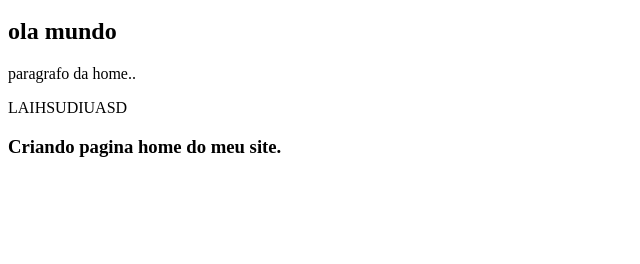
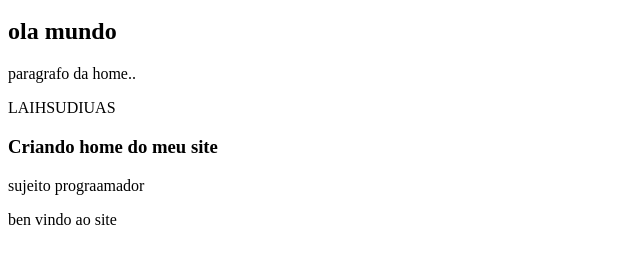
Before and after one commit to EduardaFetter/curo_github, a plain HTML site: page index.html in a window 1280 px wide. Shown: the part 48-312 px from the top of the page, without its empty margins (0-640 px from the left). Drawn offline with Linux system fonts and the light colour scheme.

Commit message:
Corrigindo merge

```diff
--- a/index.html
+++ b/index.html
@@ -1,6 +1,8 @@
 <h1>bem vindo</h1>
 <h2>ola mundo</h2>
 <p>paragrafo da home..</p>
-<p>LAIHSUDIUASD</p>
+<p>LAIHSUDIUAS</p>
 
-<h3>Criando pagina home do meu site.</h3>
+<h3>Criando home do meu site</h3>
+<p>sujeito prograamador</p>
+<p>ben vindo ao site</p>
```
